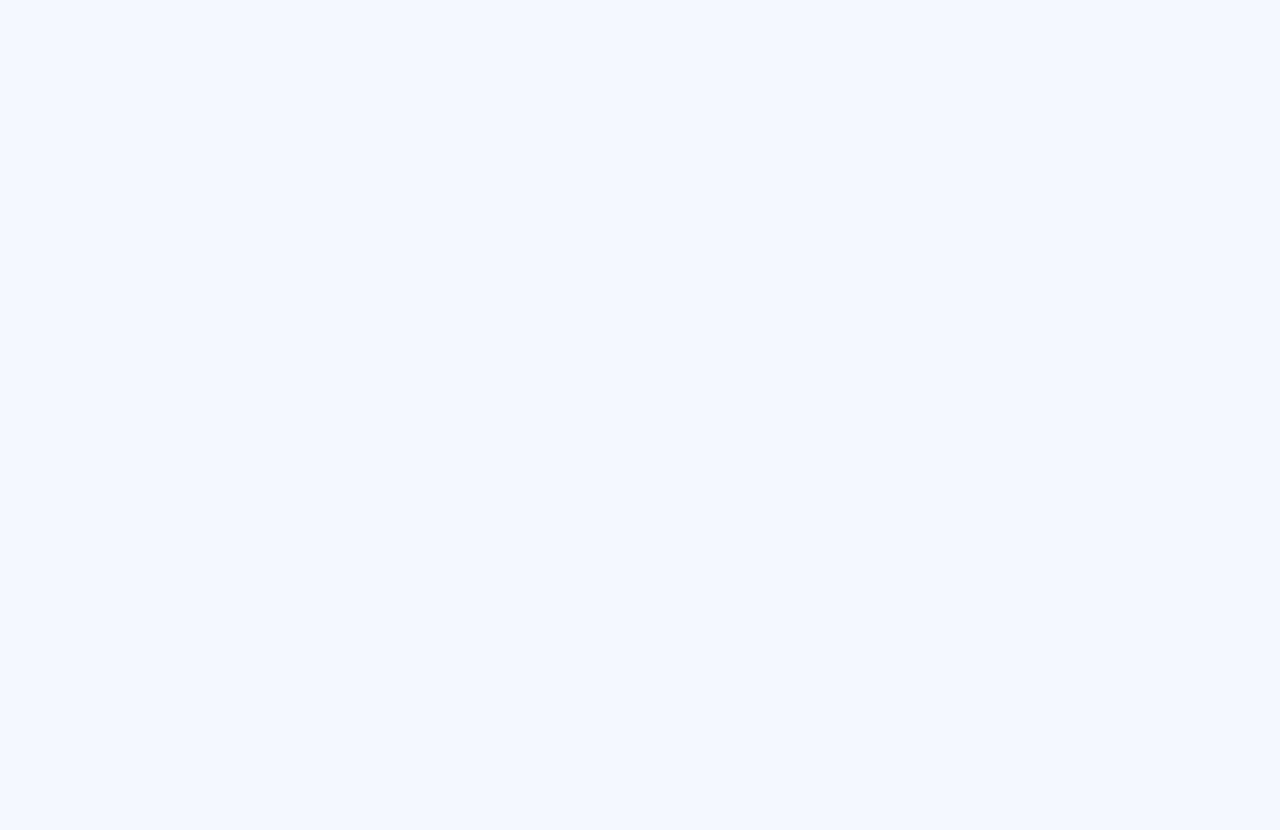
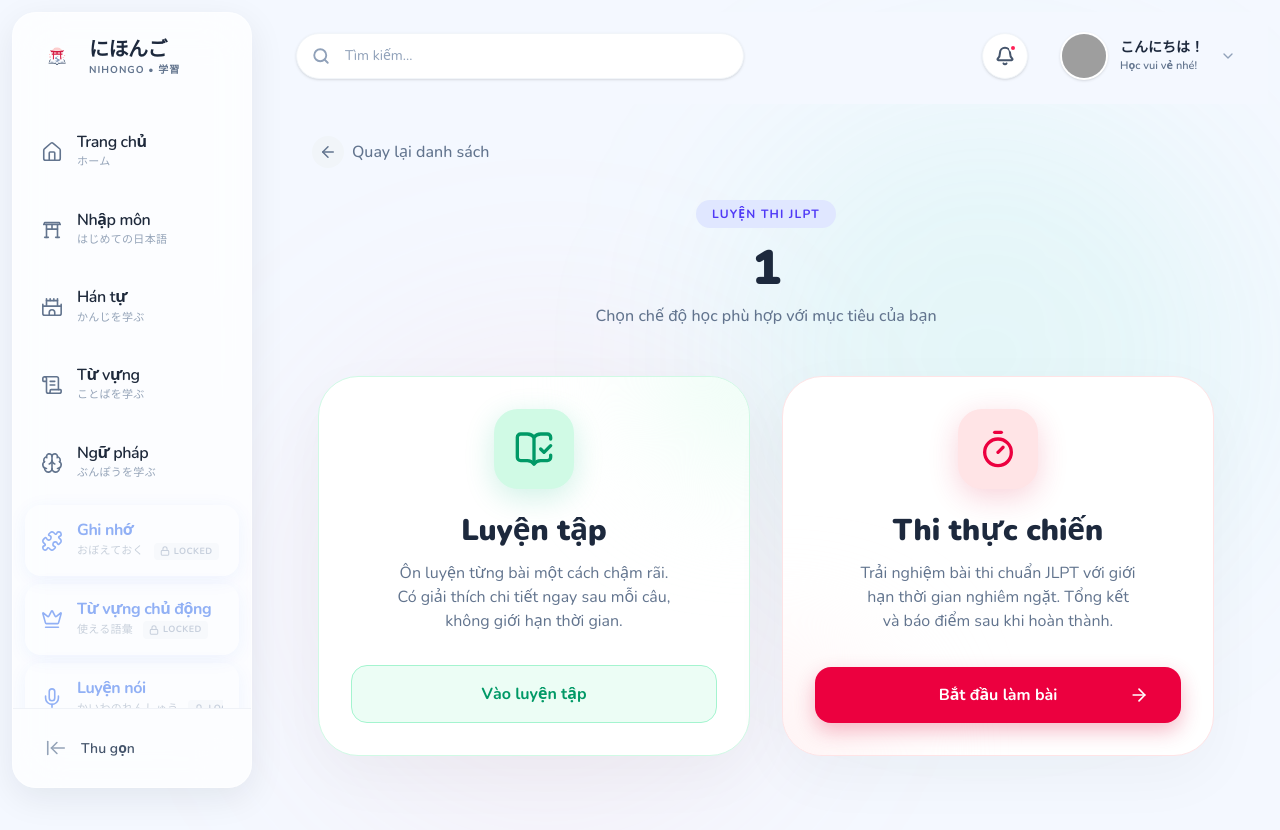
Before and after one commit to dotuananh2003/NihongoFlow, a React (Vite) app: page /exam/1 in a window 1280 px wide. Before the commit this address had no page. Shown: the top 830 px of the page. Before the commit the page ends 800 px from the top, so only its background shows below. Built offline with nearby package versions, Linux system fonts and the light colour scheme; grey boxes are pictures that could not be loaded.

Commit message:
feat(exam): create exam hub with practice and mock exam options

```diff
--- /dev/null
+++ b/src/pages/Exam/ExamHub.tsx
@@ -0,0 +1,100 @@
+import { useNavigate, useParams } from 'react-router-dom';
+import { motion } from 'framer-motion';
+import { ArrowLeft, BookOpenCheck, Timer, ArrowRight } from 'lucide-react';
+
+export const ExamHub = () => {
+  const navigate = useNavigate();
+  const { courseId } = useParams();
+
+  // Hiển thị tên khóa học dựa trên ID (giả lập đơn giản)
+  const courseTitle = courseId?.toUpperCase() || 'KHÓA HỌC';
+
+  return (
+    <div className="max-w-[1400px] mx-auto pt-8 pb-20 px-4 relative min-h-[calc(100vh-80px)]">
+      {/* Background aesthetics */}
+      <div className="absolute top-0 right-0 w-[500px] h-[500px] bg-emerald-300/10 rounded-full blur-[100px] pointer-events-none -z-10" />
+      <div className="absolute bottom-0 left-0 w-[500px] h-[500px] bg-rose-300/10 rounded-full blur-[100px] pointer-events-none -z-10" />
+      <div className="absolute inset-0 opacity-[0.03] pointer-events-none -z-10" style={{ backgroundImage: 'radial-gradient(circle at 2px 2px, slate-400 1px, transparent 0)', backgroundSize: '24px 24px' }}></div>
+
+      {/* Header */}
+      <button
+        onClick={() => navigate('/exam')}
+        className="group flex items-center gap-2 text-slate-500 hover:text-slate-800 dark:hover:text-slate-200 transition-colors mb-8"
+      >
+        <div className="w-8 h-8 rounded-full bg-slate-100 dark:bg-slate-800 flex items-center justify-center group-hover:scale-110 transition-transform">
+          <ArrowLeft size={18} />
+        </div>
+        <span className="font-medium">Quay lại danh sách</span>
+      </button>
+
+      <div className="mb-12 text-center">
+        <div className="px-4 py-1.5 rounded-full bg-indigo-100 dark:bg-indigo-900/40 text-indigo-600 dark:text-indigo-400 text-xs font-bold uppercase tracking-widest inline-block mb-4">
+          LUYỆN THI JLPT
+        </div>
+        <h1 className="text-4xl md:text-5xl font-black text-slate-800 dark:text-slate-100 tracking-tight mb-3">
+          {courseTitle}
+        </h1>
+        <p className="text-slate-500 font-medium">Chọn chế độ học phù hợp với mục tiêu của bạn</p>
+      </div>
+
+      {/* Main Options */}
+      <div className="grid grid-cols-1 md:grid-cols-2 gap-8 max-w-4xl mx-auto">
+
+        {/* Practice Mode */}
+        <motion.div
+          whileHover={{ y: -8, scale: 1.02 }}
+          transition={{ type: "spring", stiffness: 300, damping: 20 }}
+          className="relative bg-white dark:bg-slate-900 rounded-[2.5rem] p-8 shadow-[0_20px_60px_rgb(0,0,0,0.04)] dark:shadow-[0_20px_60px_rgb(0,0,0,0.2)] overflow-hidden border border-emerald-100 dark:border-emerald-900/30 flex flex-col items-center text-center group cursor-pointer"
+          onClick={() => navigate(`/exam/${courseId}/practice`)}
+        >
+          {/* Subtle decoration */}
+          <div className="absolute -top-24 -right-24 w-48 h-48 bg-emerald-50 dark:bg-emerald-900/20 rounded-full blur-3xl transition-transform duration-700 group-hover:scale-150"></div>
+
+          <div className="relative z-10 w-full h-full flex flex-col items-center">
+            <div className="w-20 h-20 rounded-3xl bg-emerald-100 dark:bg-emerald-900/30 text-emerald-600 dark:text-emerald-400 flex items-center justify-center mb-6 group-hover:rotate-12 transition-transform duration-300 shadow-[0_8px_30px_rgb(16,185,129,0.2)]">
+              <BookOpenCheck size={40} strokeWidth={2} />
+            </div>
+
+            <h2 className="text-3xl font-black text-slate-800 dark:text-slate-100 mb-3">Luyện tập</h2>
+            <p className="text-slate-500 dark:text-slate-400 mb-8 max-w-[280px]">
+              Ôn luyện từng bài một cách chậm rãi. Có giải thích chi tiết ngay sau mỗi câu, không giới hạn thời gian.
+            </p>
+
+            <button className="w-full mt-auto relative bg-emerald-50 text-emerald-600 hover:bg-emerald-600 hover:text-white dark:bg-emerald-900/20 dark:hover:bg-emerald-600 dark:text-emerald-400 dark:hover:text-white font-bold py-4 rounded-2xl transition-all duration-300 flex items-center justify-center border border-emerald-200 dark:border-emerald-800 hover:border-transparent">
+              <span>Vào luyện tập</span>
+              <ArrowRight size={20} className="absolute right-8 group-hover:translate-x-1 transition-transform opacity-0 group-hover:opacity-100" />
+            </button>
+          </div>
+        </motion.div>
+
+        {/* Mock Exam Mode */}
+        <motion.div
+          whileHover={{ y: -8, scale: 1.02 }}
+          transition={{ type: "spring", stiffness: 300, damping: 20 }}
+          className="relative bg-white dark:bg-slate-900 rounded-[2.5rem] p-8 shadow-[0_20px_60px_rgb(0,0,0,0.04)] dark:shadow-[0_20px_60px_rgb(0,0,0,0.2)] overflow-hidden border border-rose-100 dark:border-rose-900/30 flex flex-col items-center text-center group cursor-pointer"
+          onClick={() => navigate(`/exam/${courseId}/mock`)}
+        >
+          {/* Subtle decoration */}
+          <div className="absolute -bottom-24 -left-24 w-48 h-48 bg-rose-50 dark:bg-rose-900/20 rounded-full blur-3xl transition-transform duration-700 group-hover:scale-150"></div>
+
+          <div className="relative z-10 w-full h-full flex flex-col items-center">
+            <div className="w-20 h-20 rounded-3xl bg-rose-100 dark:bg-rose-900/30 text-rose-600 dark:text-rose-400 flex items-center justify-center mb-6 group-hover:-rotate-12 transition-transform duration-300 shadow-[0_8px_30px_rgb(225,29,72,0.2)]">
+              <Timer size={40} strokeWidth={2} />
+            </div>
+
+            <h2 className="text-3xl font-black text-slate-800 dark:text-slate-100 mb-3">Thi thực chiến</h2>
+            <p className="text-slate-500 dark:text-slate-400 mb-8 max-w-[280px]">
+              Trải nghiệm bài thi chuẩn JLPT với giới hạn thời gian nghiêm ngặt. Tổng kết và báo điểm sau khi hoàn thành.
+            </p>
+
+            <button className="w-full mt-auto relative bg-rose-600 hover:bg-rose-700 text-white font-bold py-4 rounded-2xl shadow-[0_8px_20px_rgba(225,29,72,0.3)] transition-all group-hover:shadow-[0_8px_25px_rgba(225,29,72,0.4)] flex items-center justify-center">
+              <span>Bắt đầu làm bài</span>
+              <ArrowRight size={20} className="absolute right-8 group-hover:translate-x-1 transition-transform" />
+            </button>
+          </div>
+        </motion.div>
+
+      </div>
+    </div>
+  );
+};
--- a/src/routes/index.tsx
+++ b/src/routes/index.tsx
@@ -17,6 +17,7 @@ import { Memory } from '../pages/Memory/Memory';
 import { ActiveVocabulary } from '../pages/ActiveVocabulary/ActiveVocabulary';
 import { Speaking } from '../pages/Speaking/Speaking';
 import { Exam } from '../pages/Exam/Exam';
+import { ExamHub } from '../pages/Exam/ExamHub';
 import { KanaPath } from '../pages/Introduction/KanaPath';
 import { MnemonicPage } from '../pages/Introduction/MnemonicPage';
 import { TypingPage } from '../pages/Introduction/TypingPage';
@@ -45,6 +46,7 @@ export const AppRoutes = () => {
         <Route path="active-vocabulary" element={<ActiveVocabulary />} />
         <Route path="speaking" element={<Speaking />} />
         <Route path="exam" element={<Exam />} />
+        <Route path="exam/:courseId" element={<ExamHub />} />
       </Route>
     </Routes>
   );
```
